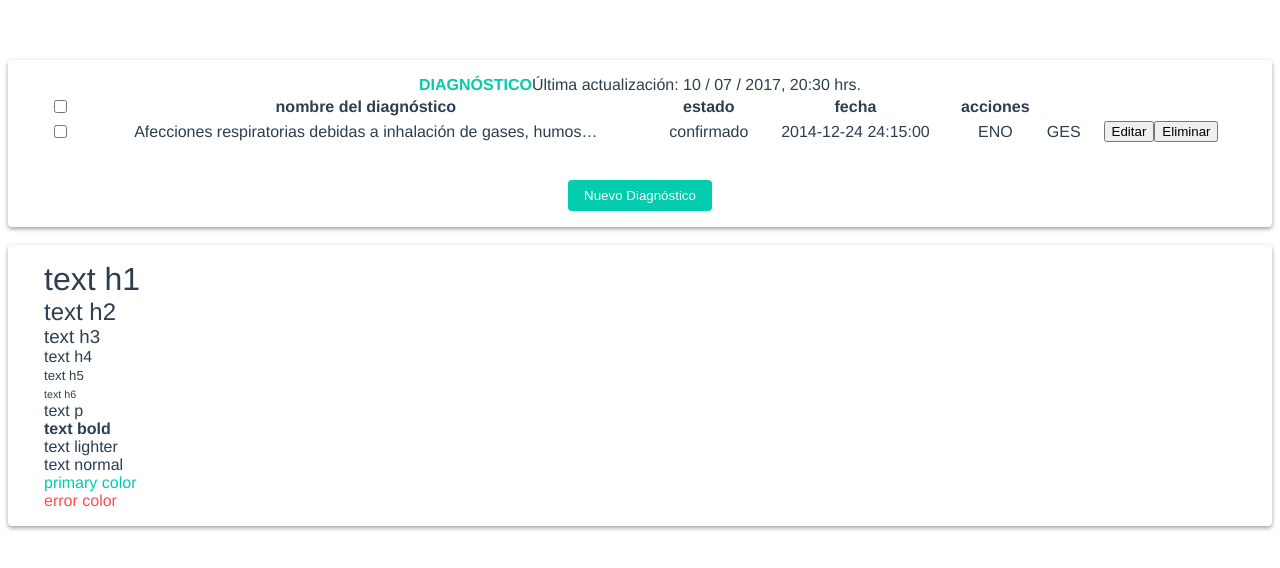
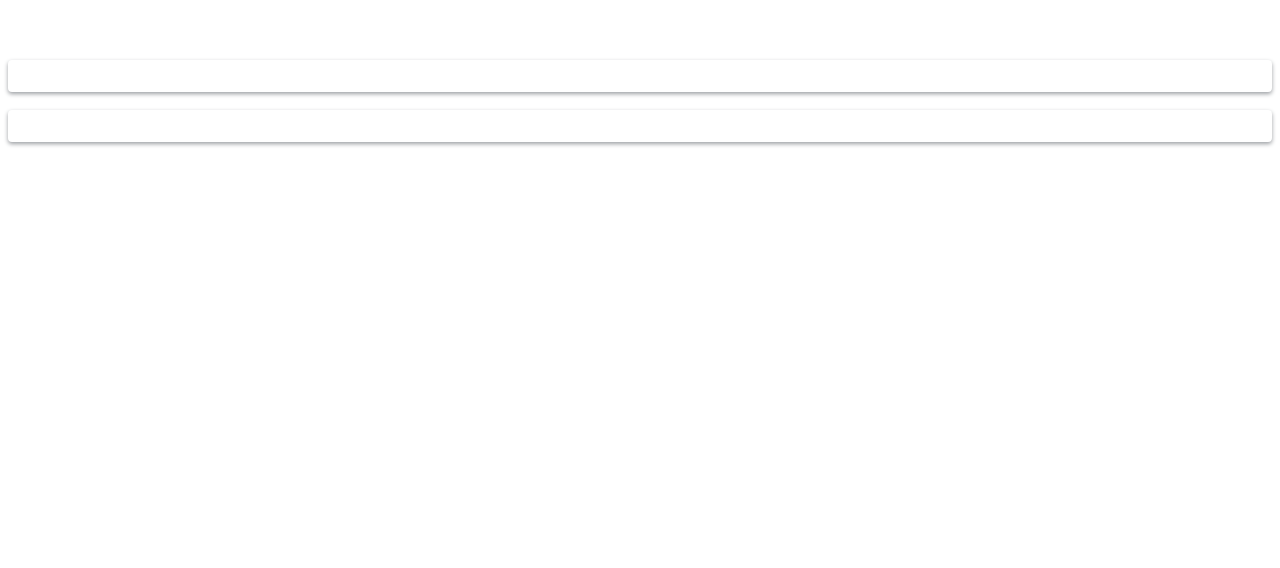
Before and after one commit to cirant/alemania-component, a Vue app: page / in a window 1280 px wide. Shown: the top 568 px of the page. Built offline with nearby package versions, Linux system fonts and the light colour scheme.

Commit message:
slot Test

```diff
--- a/src/App.vue
+++ b/src/App.vue
@@ -37,7 +37,7 @@
         </tbody>
       </table>
 
-      <Buttom>Nuevo Diagnóstico</Buttom>
+      <Buttom @click="mainClick()">Nuevo Diagnóstico</Buttom>
     </Card>
     <br />
     <Card align="left">
--- a/src/components/Card.vue
+++ b/src/components/Card.vue
@@ -1,12 +1,23 @@
 <template>
-  <div class="card">
-    <slot />
-  </div>
+  <div class="card" ref="slotContainer"></div>
 </template>
 
 <script>
 export default {
-  name: "Card"
+  name: "Card",
+  mounted() {
+    console.log("aqui ");
+    this.$nextTick().then(this.fixSlot.bind(this));
+  },
+  methods: {
+    // This is where the magic happens
+    fixSlot() {
+      // remove all the innerHTML that vue has place where the slot should be
+      this.$refs.slotContainer.innerHTML = "";
+      // // replace it with a new slot, if you are using named slot you can just add attributes to the slot
+      this.$refs.slotContainer.append(document.createElement("slot"));
+    }
+  }
 };
 </script>
 
```
Also changed, not shown: 5 other files (tests, documents, lock files or other folders).
